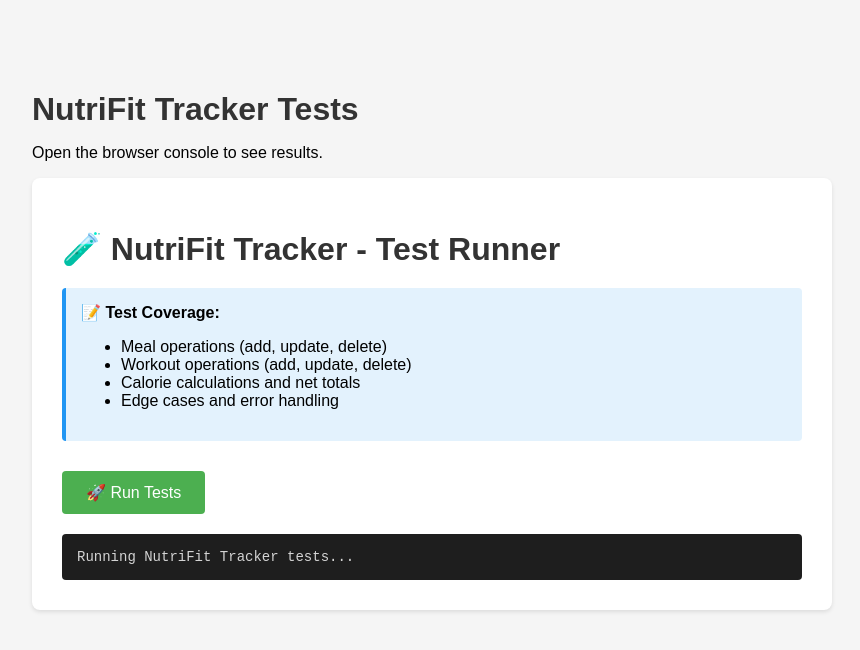
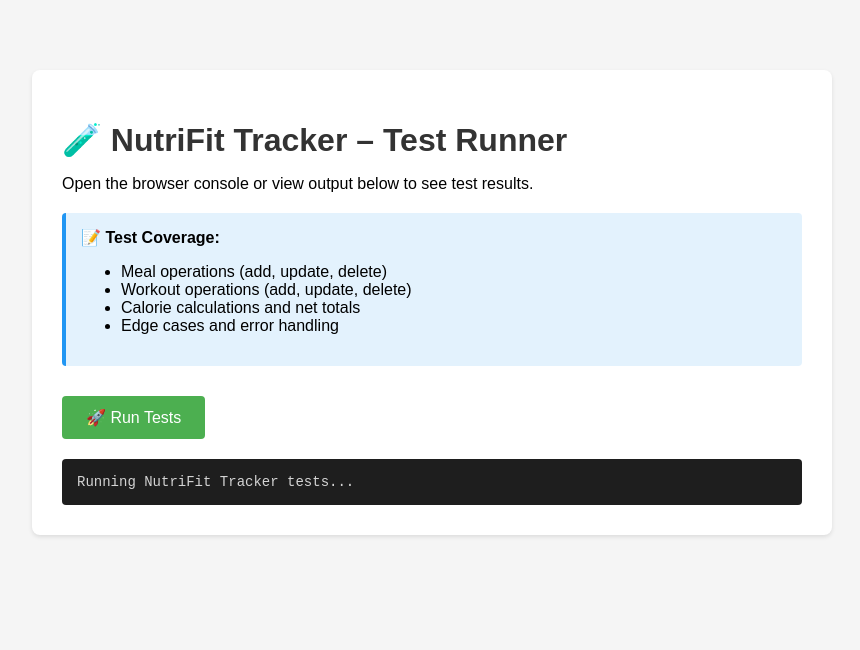
Before and after one commit to donaldtwitty/NutriFitTracker, a website: page NutriFitTracker_starter/NutriFitTracker/tests.html in a window 1280 px wide. Shown: the whole page, without its empty margins (208-1068 px from the left). Drawn offline with Linux system fonts and the light colour scheme.

Commit message:
Update tests.html

```diff
--- a/NutriFitTracker_starter/NutriFitTracker/tests.html
+++ b/NutriFitTracker_starter/NutriFitTracker/tests.html
@@ -3,21 +3,16 @@
 <head>
   <meta charset="UTF-8" />
   <meta name="viewport" content="width=device-width, initial-scale=1.0" />
-  <title>NutriFit Tests</title>
-</head>
-<body>
-  <h1>NutriFit Tracker Tests</h1>
-  <p>Open the browser console to see results.</p>
-  <script src="app.js"></script>
-  <script src="tests.js"></script>
-    <meta charset="UTF-8" />
-    <meta name="viewport" content="width=device-width, initial-scale=1.0" />
-    <title>NutriFit Tracker - Test Runner</title>
+  <title>NutriFit Tracker – Test Runner</title>
+
+  <!-- Styles -->
   <link rel="stylesheet" href="css/test-styles.css" />
 </head>
 <body>
   <div class="container">
-        <h1>🧪 NutriFit Tracker - Test Runner</h1>
+    <h1>🧪 NutriFit Tracker – Test Runner</h1>
+    <p>Open the browser console or view output below to see test results.</p>
+
     <div class="info">
       <strong>📝 Test Coverage:</strong>
       <ul>
@@ -27,10 +22,13 @@
         <li>Edge cases and error handling</li>
       </ul>
     </div>
+
     <button id="run-tests-btn">🚀 Run Tests</button>
+
     <div id="console-output"></div>
   </div>
 
+  <!-- Scripts (order matters) -->
   <script src="js/app.js"></script>
   <script src="js/tests.js"></script>
   <script src="js/test-runner.js"></script>
```
Lines whose indentation alone changed are shown as unchanged.
